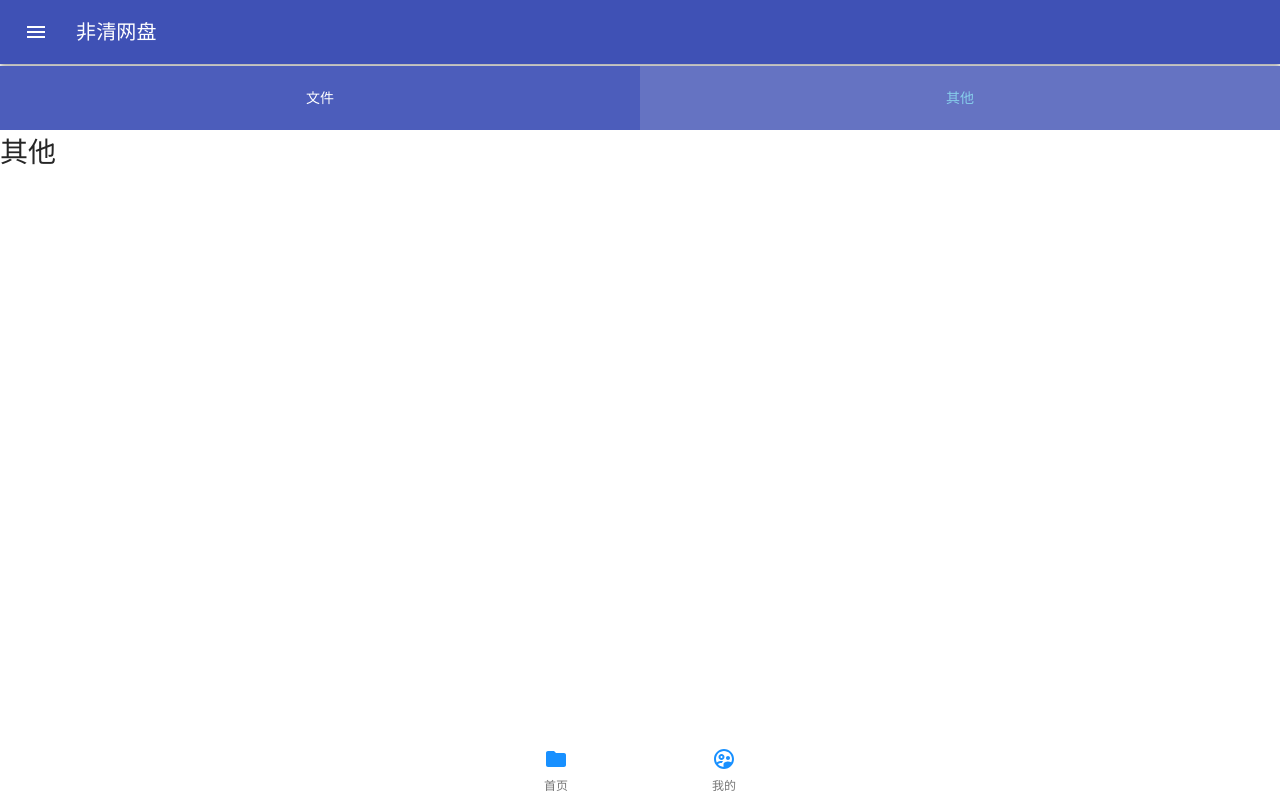
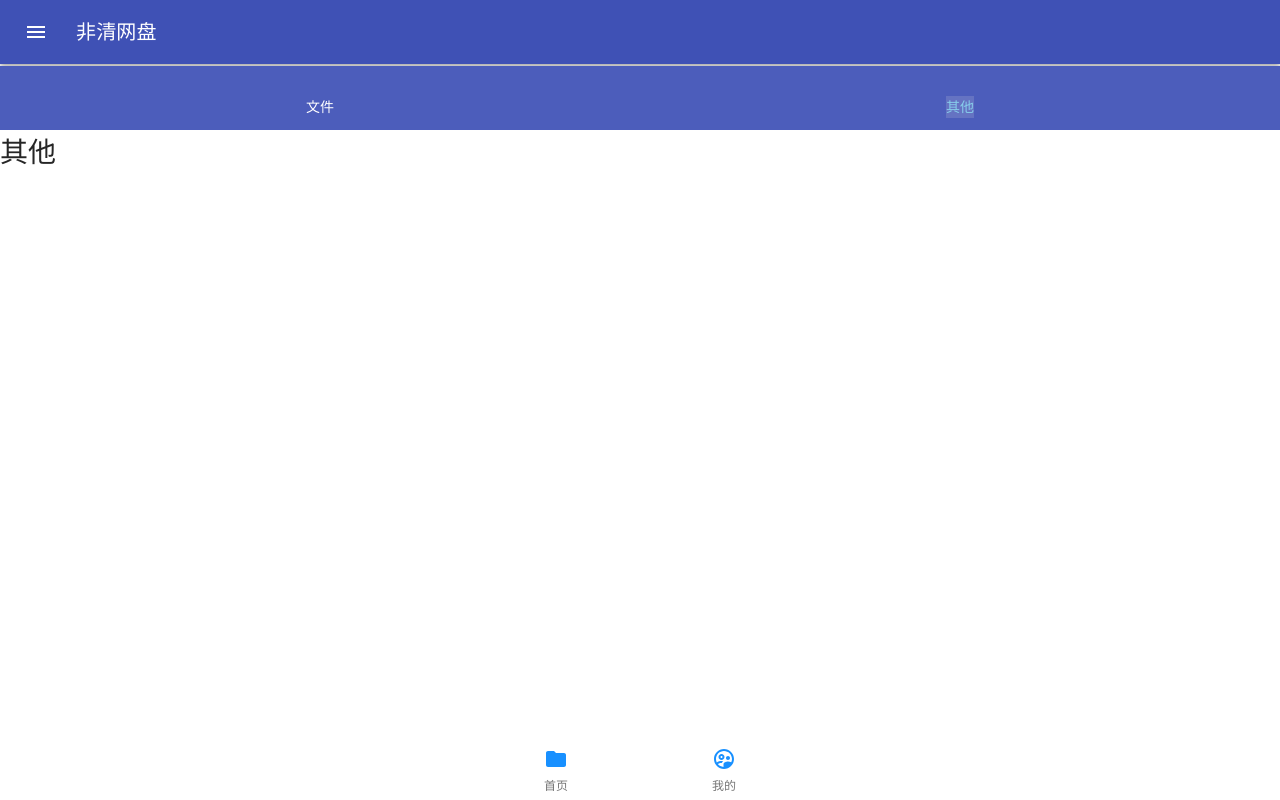
Before and after one commit to HookAder/cloud-plate, a React (Create React App) app: page /home/about in a window 1280 px wide. Built offline with nearby package versions, Linux system fonts and the light colour scheme; what redux-immutable would draw is missing.

Commit message:
add iconfont

```diff
--- a/public/index.html
+++ b/public/index.html
@@ -7,6 +7,7 @@
   <meta name="viewport" content="minimum-scale=1, initial-scale=1, width=device-width" />
   <meta name="theme-color" content="#000000" />
   <meta name="description" content="Web site created using create-react-app" />
+  <script src="http://at.alicdn.com/t/font_1685103_eenrb9jycl.js"></script>
   <title>非清云盘</title>
 </head>
 
--- a/src/common/topBar/index.jsx
+++ b/src/common/topBar/index.jsx
@@ -7,13 +7,19 @@ const TopBar = () => {
     <div className="topbar">
       <ul>
         <li>
+          <svg className="icon" aria-hidden="true">
+            <use href="#icon-files"></use>
+          </svg>
           <NavLink to="/home/files" activeClassName="topbar-active">文件</NavLink>
         </li>
         <li>
+          <svg className="icon" aria-hidden="true">
+            <use href="#icon-qita"></use>
+          </svg>
           <NavLink to="/home/about" activeClassName="topbar-active">其他</NavLink>
         </li>
       </ul>
-    </div>
+    </div >
   );
 }
 
--- a/src/common/topBar/index.scss
+++ b/src/common/topBar/index.scss
@@ -7,18 +7,20 @@ $active_bgcolor: #6573c2;
   width: 100%;
   height: 4rem;
   background-color: $color;
-  ul {margin: 0;padding: 0;display: flex;height:100%;justify-content: center;align-items: center;}
+  ul {margin: 0;padding: 0;display: flex;height:100%;}
   ul li {
     list-style: none;
-    text-align: center;
-    line-height: 4rem;
-    width: 50%;
-    height: 100%;
+    flex: 1;
+    display: flex;
+    justify-content: center;
+    align-items: center;
+    flex-direction: column;
+    svg {
+      font-size: 1.2rem;
+    }
     a {
+      color: #fff;
       display: inline-block;
-      width: 100%;
-      height: 100%;
-      color: #fff;
     }
     a.topbar-active {
       color: $active_color;
--- a/src/index.js
+++ b/src/index.js
@@ -8,7 +8,6 @@ import './static/icon.css';
 import 'antd/dist/antd.css';
 import 'animate.css';
 
-
 ReactDOM.render(<App />, document.getElementById('root'));
 
 serviceWorker.unregister();
--- a/src/index.scss
+++ b/src/index.scss
@@ -1,2 +1,9 @@
 * { margin: 0;padding: 0;}
 html,body {height: 100%;}
+
+.icon {
+  width: 1em; height: 1em;
+  vertical-align: -0.15em;
+  fill: currentColor;
+  overflow: hidden;
+}
```
